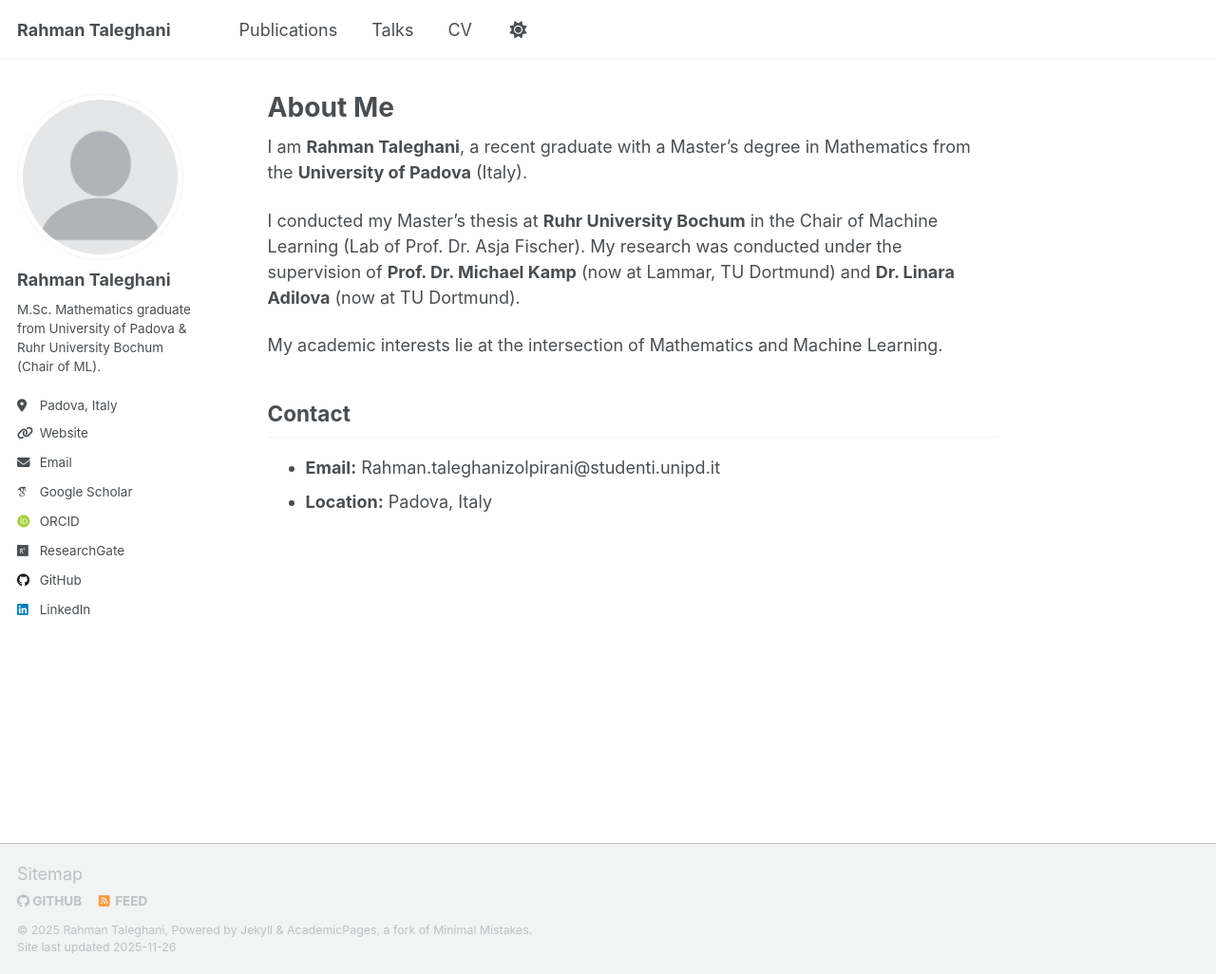
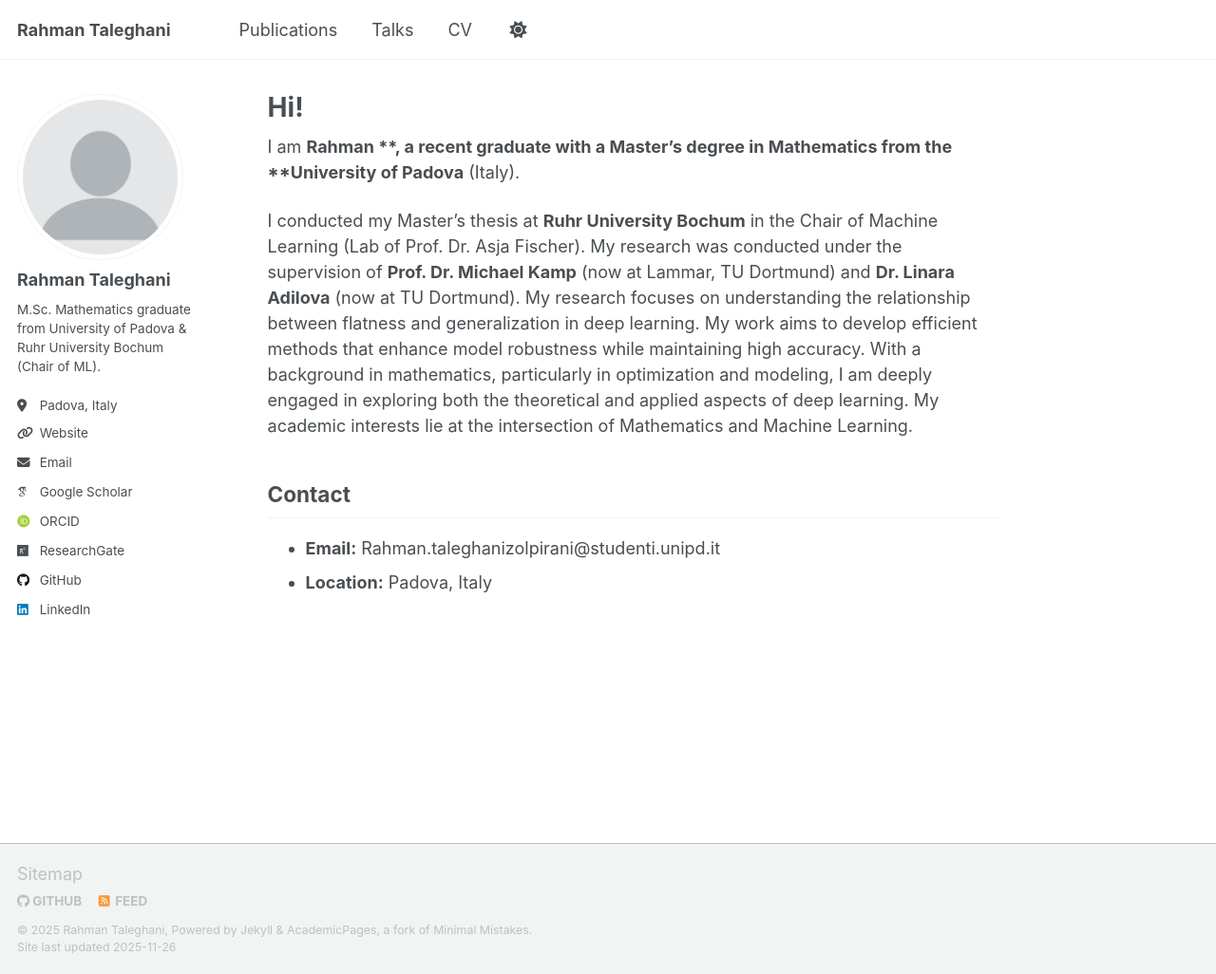
Before and after one commit to Rahmantl/rahmantl.github.io, a Jekyll site: the page built from _pages/about.md, in a window 1280 px wide and 1026 px high. Shown: the whole window at 95% size. Built offline with Jekyll 4.4.1, drawn with Linux system fonts in a browser that asks for light colours; some web fonts are replaced; a script that is not in the unit is left out.

Commit message:
Change title and author name in about.md
Updated title and name in the about page.

```diff
--- a/_pages/about.md
+++ b/_pages/about.md
@@ -1,16 +1,16 @@
 ---
 permalink: /
-title: "About Me"
+title: "Hi!"
 author_profile: true
 redirect_from:
   - /about/
   - /about.html
 ---
 
-I am **Rahman Taleghani**, a recent graduate with a Master's degree in Mathematics from the **University of Padova** (Italy).
+I am **Rahman **, a recent graduate with a Master's degree in Mathematics from the **University of Padova** (Italy).
 
 I conducted my Master's thesis at **Ruhr University Bochum** in the Chair of Machine Learning (Lab of Prof. Dr. Asja Fischer). My research was conducted under the supervision of **Prof. Dr. Michael Kamp** (now at Lammar, TU Dortmund) and **Dr. Linara Adilova** (now at TU Dortmund).
-
+My research focuses on understanding the relationship between flatness and generalization in deep learning. My work aims to develop efficient methods that enhance model robustness while maintaining high accuracy. With a background in mathematics, particularly in optimization and modeling, I am deeply engaged in exploring both the theoretical and applied aspects of deep learning.
 My academic interests lie at the intersection of Mathematics and Machine Learning.
 
 ## Contact
```
